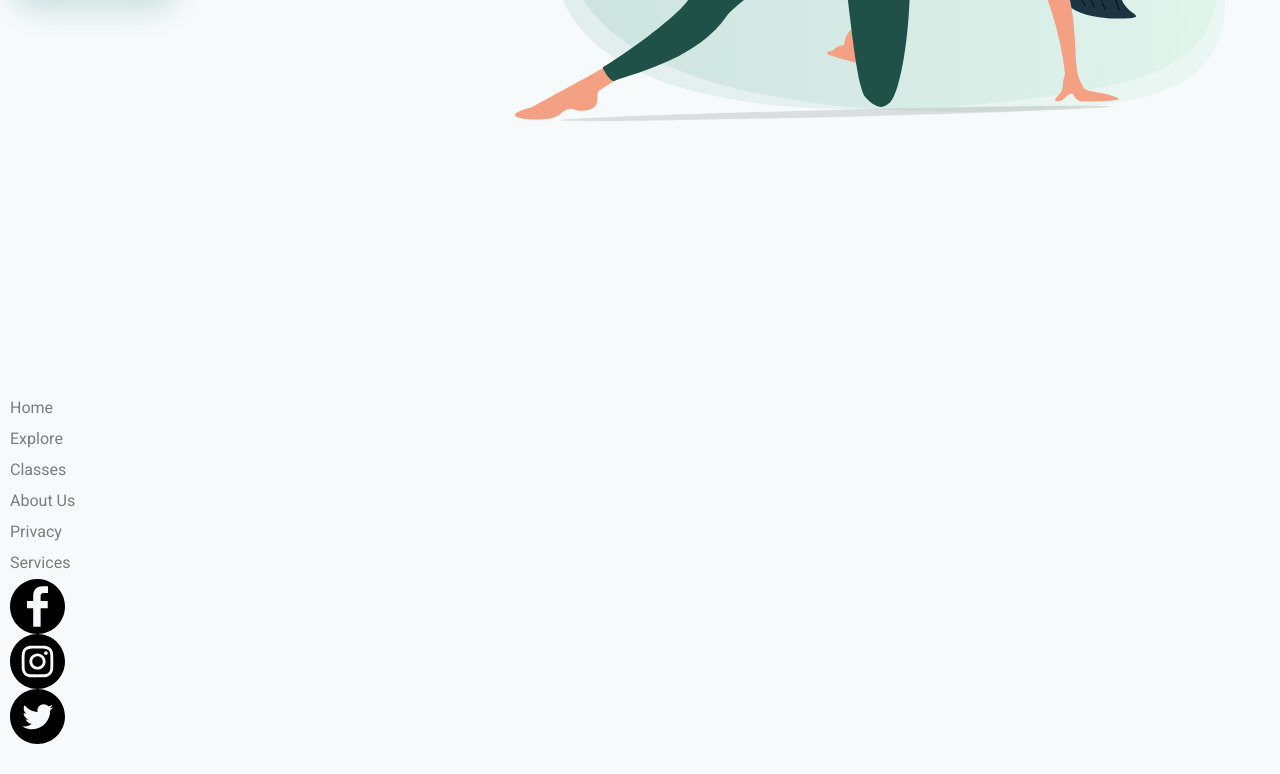
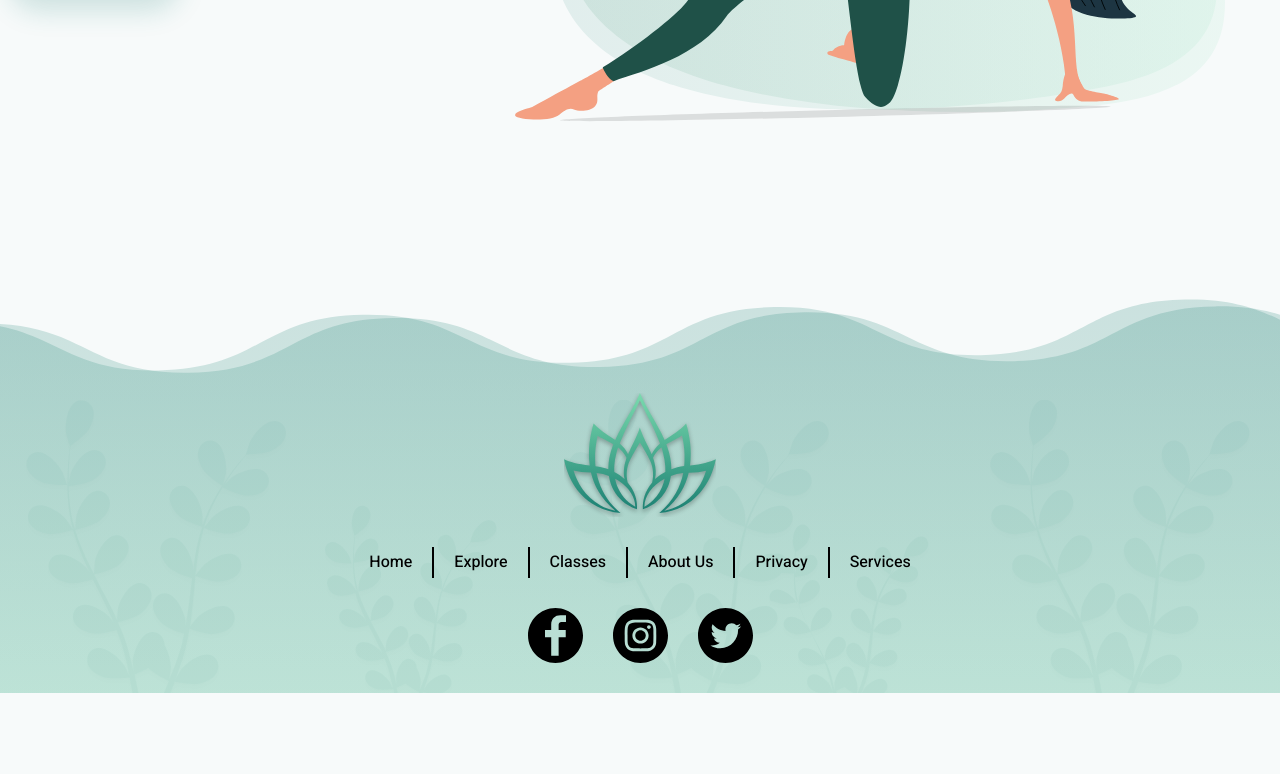
Before and after one commit to progdidi/meditation, a website: page app/index.html in a window 1280 px wide. Shown: the part 7282-8056 px from the top of the page. After the commit the page ends 7975 px from the top, so only its background shows below. Drawn offline with Linux system fonts and the light colour scheme.

Commit message:
footer style

```diff
--- a/app/index.html
+++ b/app/index.html
@@ -199,7 +199,7 @@
 
     <footer class="footer">
         <div class="container">
-            <a href="" class="footer__logo"><img src="" alt="" class="footer__logo-img"></a>
+            <a href="" class="footer__logo"><img src="images/footerLogo.svg" alt="" class="footer__logo-img"></a>
             <nav class="footer__menu">
                 <ul class="footer__menu-list">
                     <li class="footer__menu-item"><a href="" class="footer__menu-link">Home</a></li>
--- a/app/scss/style.scss
+++ b/app/scss/style.scss
@@ -278,26 +278,46 @@
 .footer {
     padding-top: 113px;
     padding-bottom: 30px;
+    display: flex;
+    flex-direction: column;
+    align-items: center;
+    background-image: url(../images/bgi/footer.svg);
     &__logo {
         &-img {
+            display: block;
+            margin: 0 auto;
+            margin-bottom: 30px;
         }
     }
 
     &__menu {
-        &__list {
+        margin-bottom: 30px;
+        &-list {
+            display: flex;
+            justify-content: center;
 
         }
-        &__item {
+        &-item {
+            padding: 0 20px;
+            border-left: 2px solid #000000;
+            font-weight: 500;
+            color: #000;
+            &:first-child {
+                border-left: none;
+            }
 
         }
-        &__link{
+        &-link{
 
         }
     }
 
     &__social {
         .social__list {
-            &-item {
+            display: flex;
+            justify-content: center;
+            &-item +.social__list-item{
+                margin-left: 30px;
             }
             &-link {
             }
```
Also changed, not shown: app/css/style.min.css, app/images/bgi/footer.svg (added).
